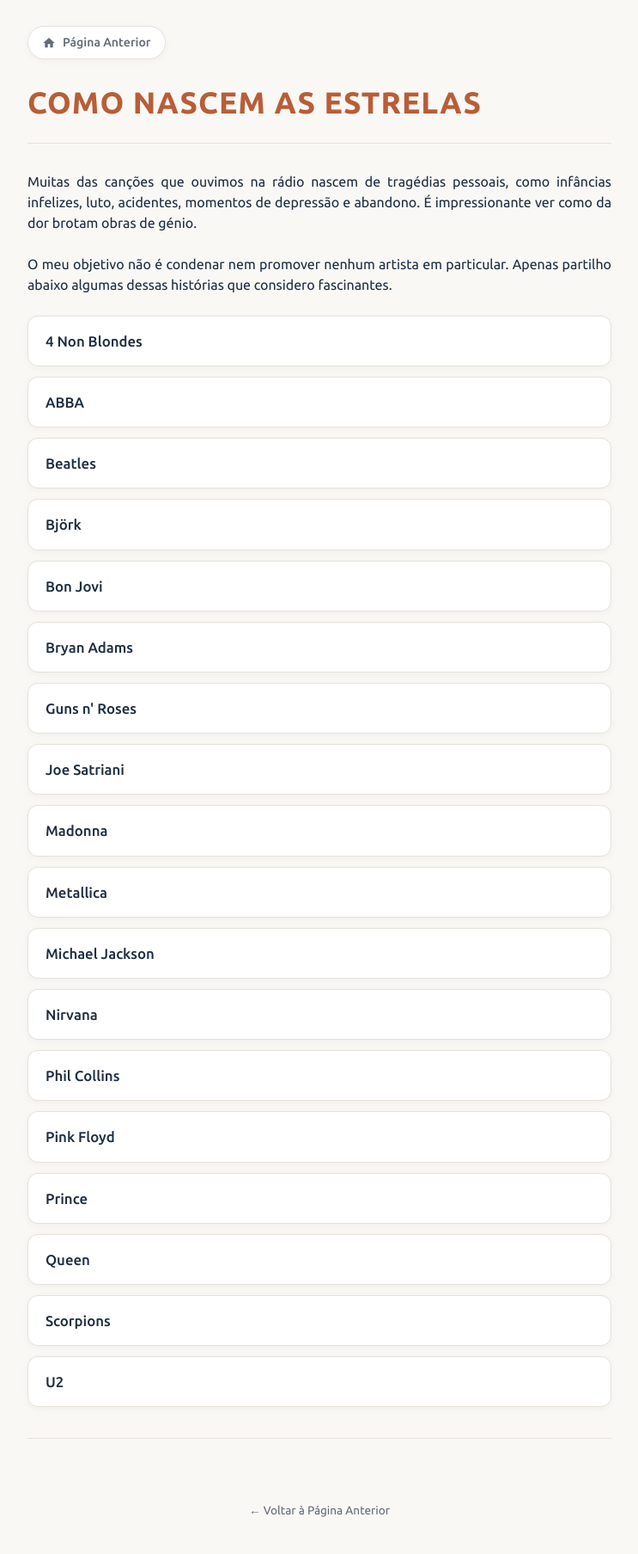
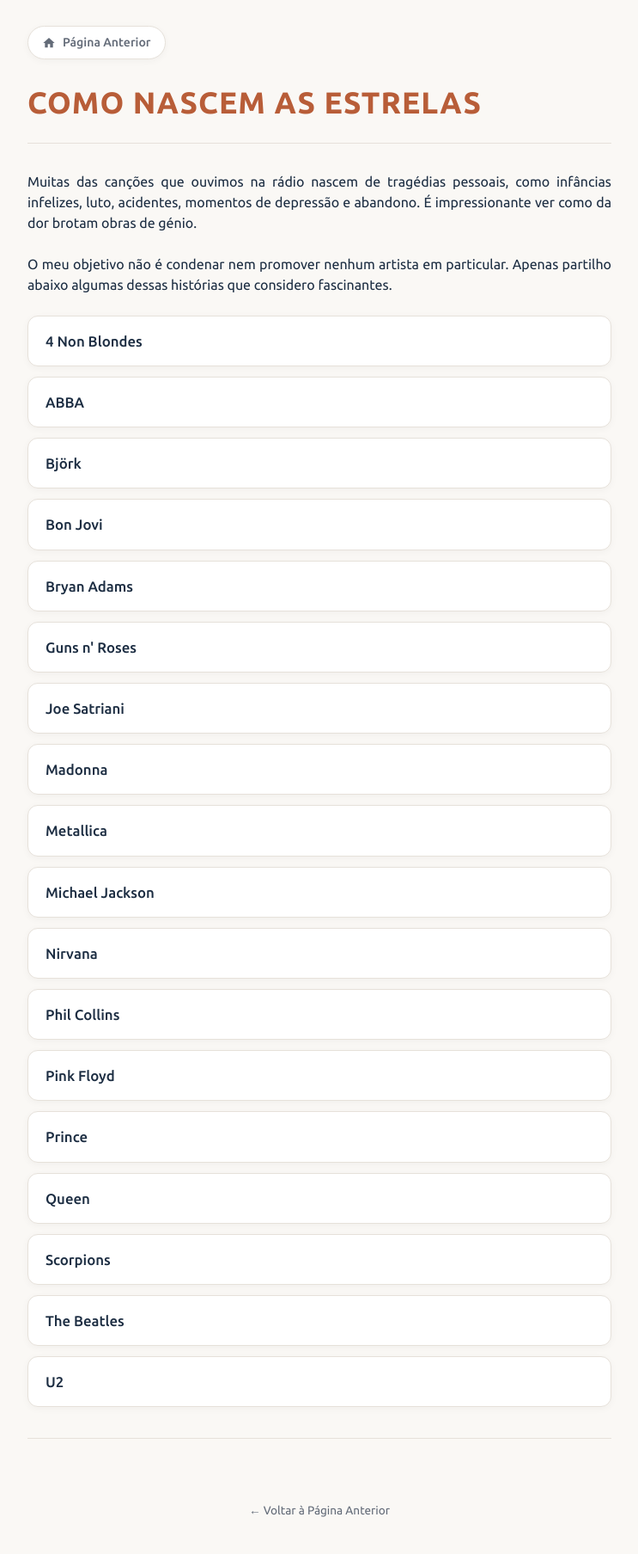
Before and after one commit to joaquim-capitao/musica, a Jekyll site: the page artistas/index.html, which Jekyll copies as it is, in a window 1280 px wide. Shown: the whole page at 86% size, without its empty margins (268-1011 px from the left). Built offline with Jekyll 4.4.1, drawn with Linux system fonts in a browser that asks for light colours.

Commit message:
Replace 'Beatles' with 'The Beatles' in index.html

```diff
--- a/artistas/index.html
+++ b/artistas/index.html
@@ -240,7 +240,6 @@
       <li><a href="https://joaquim-capitao.github.io/musica/artistas/4-non-blondes"><span class="title">4 Non Blondes</span></a></li>
 
       <li><a href="https://joaquim-capitao.github.io/musica/artistas/abba"><span class="title">ABBA</span></a></li>
-      <li><a href="https://joaquim-capitao.github.io/musica/artistas/beatles"><span class="title">Beatles</span></a></li>
       <li><a href="https://joaquim-capitao.github.io/musica/artistas/bjork"><span class="title">Björk</span></a></li>
 
       <li><a href="https://joaquim-capitao.github.io/musica/artistas/bon-jovi"><span class="title">Bon Jovi</span></a></li>
@@ -262,7 +261,7 @@
       <li><a href="https://joaquim-capitao.github.io/musica/artistas/queen"><span class="title">Queen</span></a></li>
 
       <li><a href="https://joaquim-capitao.github.io/musica/artistas/scorpions"><span class="title">Scorpions</span></a></li>
-
+      <li><a href="https://joaquim-capitao.github.io/musica/artistas/the-beatles"><span class="title">The Beatles</span></a></li>
       <li><a href="https://joaquim-capitao.github.io/musica/artistas/u2"><span class="title">U2</span></a></li>
 
 
```
